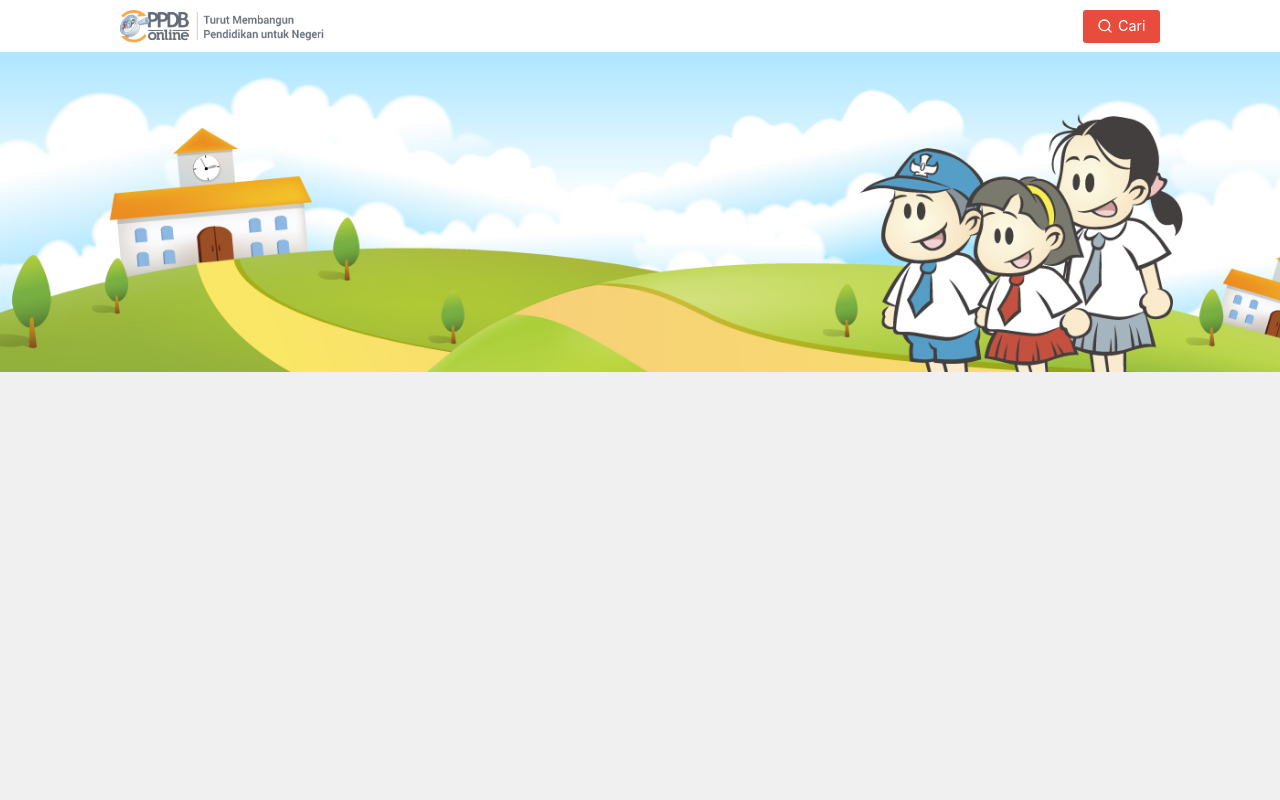
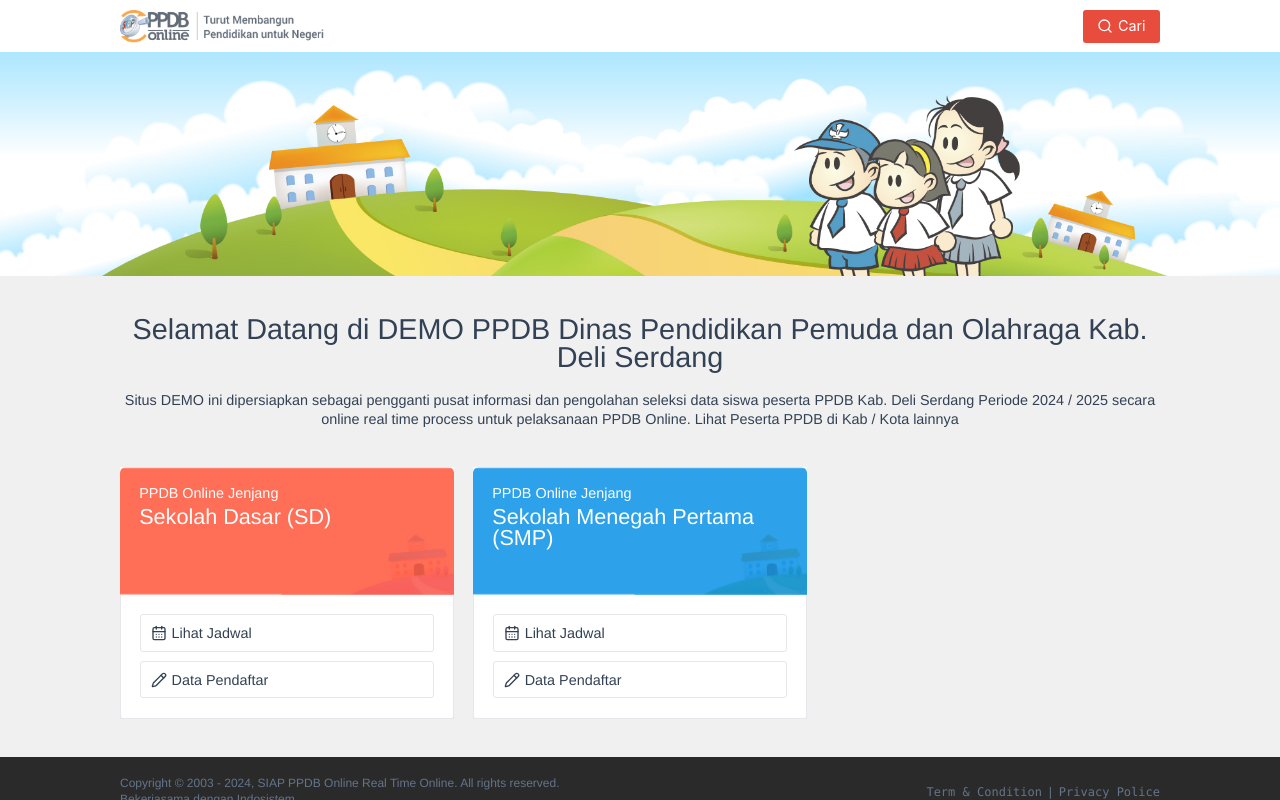
Before and after one commit to rfnasution01/ppdb, a React (Vite) app: page / in a window 1280 px wide. Built offline with nearby package versions, Linux system fonts and the light colour scheme; a small style sheet from the web is missing.

Commit message:
feat: menambahkan halaman home

```diff
--- /dev/null
+++ b/src/layouts/home/IconComponent.tsx
@@ -0,0 +1,14 @@
+export function IconComponent({
+  icon,
+  title,
+}: {
+  icon?: JSX.Element
+  title?: string
+}) {
+  return (
+    <div className="flex items-center gap-8 rounded-lg border p-16 hover:cursor-pointer hover:bg-background">
+      {icon}
+      <p>{title}</p>
+    </div>
+  )
+}
--- /dev/null
+++ b/src/layouts/home/home-content.tsx
@@ -0,0 +1,86 @@
+import { CalendarDays, Pencil } from 'lucide-react'
+import { IconComponent } from './IconComponent'
+
+export function HomeContent() {
+  return (
+    <div className="grid grid-cols-12 gap-32">
+      {/* --- SD --- */}
+      <div
+        className="col-span-4 bg-white phones:col-span-12"
+        style={{
+          borderBottomLeftRadius: '1rem',
+          borderBottomRightRadius: '1rem',
+        }}
+      >
+        <div className="flex flex-col">
+          {/* --- Header --- */}
+          <div className={`relative col-span-6 block`}>
+            <img
+              src="/img/bg-smp.png"
+              alt="login"
+              className="h-[16vh] w-full object-cover filter phones:h-[14vh]"
+              style={{
+                filter: 'hue-rotate(160deg)',
+                borderTopLeftRadius: '1rem',
+                borderTopRightRadius: '1rem',
+              }}
+            />
+            <div className="absolute top-0 flex h-full w-full p-32">
+              <div className="flex h-full w-full flex-col gap-8 text-white">
+                {/* --- Navigation -- */}
+                <p>PPDB Online Jenjang</p>
+                <p className="text-[3.6rem]">Sekolah Dasar (SD)</p>
+              </div>
+            </div>
+          </div>
+          {/* --- Content --- */}
+          <div className="flex flex-col gap-16 border-b border-l border-r p-32">
+            <IconComponent
+              title="Lihat Jadwal"
+              icon={<CalendarDays size={16} />}
+            />
+            <IconComponent title="Data Pendaftar" icon={<Pencil size={16} />} />
+          </div>
+        </div>
+      </div>
+      {/* --- SMP --- */}
+      <div
+        className="col-span-4 bg-white phones:col-span-12"
+        style={{
+          borderBottomLeftRadius: '1rem',
+          borderBottomRightRadius: '1rem',
+        }}
+      >
+        <div className="flex flex-col">
+          {/* --- Header --- */}
+          <div className={`relative col-span-6 block`}>
+            <img
+              src="/img/bg-smp.png"
+              alt="login"
+              className="h-[16vh] w-full object-cover filter phones:h-[14vh]"
+              style={{
+                borderTopLeftRadius: '1rem',
+                borderTopRightRadius: '1rem',
+              }}
+            />
+            <div className="absolute top-0 flex h-full w-full p-32">
+              <div className="flex h-full w-full flex-col gap-8 text-white">
+                {/* --- Navigation -- */}
+                <p>PPDB Online Jenjang</p>
+                <p className="text-[3.6rem]">Sekolah Menegah Pertama (SMP)</p>
+              </div>
+            </div>
+          </div>
+          {/* --- Content --- */}
+          <div className="flex flex-col gap-16 border-b border-l border-r p-32">
+            <IconComponent
+              title="Lihat Jadwal"
+              icon={<CalendarDays size={16} />}
+            />
+            <IconComponent title="Data Pendaftar" icon={<Pencil size={16} />} />
+          </div>
+        </div>
+      </div>
+    </div>
+  )
+}
--- /dev/null
+++ b/src/layouts/home/home-header.tsx
@@ -0,0 +1,17 @@
+export function HomeHeader() {
+  return (
+    <div className="flex flex-col gap-32 text-center">
+      <p className="text-[4.8rem] font-medium phones:text-[3.2rem] phones:font-semibold">
+        Selamat Datang di DEMO PPDB Dinas Pendidikan Pemuda dan Olahraga Kab.
+        Deli Serdang
+      </p>
+      <p className="block phones:hidden" style={{ lineHeight: '130%' }}>
+        Situs DEMO ini dipersiapkan sebagai pengganti pusat informasi dan
+        pengolahan seleksi data siswa peserta PPDB Kab. Deli Serdang Periode
+        2024 / 2025 secara online real time process untuk pelaksanaan PPDB
+        Online. Lihat Peserta PPDB di Kab / Kota lainnya
+      </p>
+      <p className="hidden phones:block">Situs PPDB Periode 2024-2025</p>
+    </div>
+  )
+}
--- /dev/null
+++ b/src/layouts/home/index.ts
@@ -0,0 +1,2 @@
+export * from './home-header'
+export * from './home-content'
--- a/src/layouts/root-layout/index.tsx
+++ b/src/layouts/root-layout/index.tsx
@@ -1,12 +1,24 @@
+import { Outlet } from 'react-router-dom'
 import { RootHeader } from './root-header'
+import { RootFooter } from './root-footer'
 
 export default function RootLayout() {
   return (
-    <div className="scrollbar flex h-screen flex-col overflow-auto text-[2.4rem] phones:text-[2.8rem]">
+    <main className="scrollbar flex h-screen flex-col overflow-auto text-[2.4rem] text-slate-700 phones:text-[2.8rem]">
       <RootHeader />
-      <div className="scrollbar flex h-full flex-1 overflow-auto">
-        <img src="/img/bg.jpg" alt="ppdb" className="h-[40vh] object-cover" />
+      <div className="scrollbar h-full flex-1 overflow-auto">
+        <div className="flex h-full flex-col gap-64 font-helvetica">
+          <div className="h-[40vh] w-full phones:h-[30vh]">
+            <img
+              src="/img/bg.jpg"
+              alt="ppdb"
+              className="h-full w-full object-cover"
+            />
+          </div>
+          <Outlet />
+          <RootFooter />
+        </div>
       </div>
-    </div>
+    </main>
   )
 }
--- /dev/null
+++ b/src/layouts/root-layout/root-footer.tsx
@@ -0,0 +1,23 @@
+export function RootFooter() {
+  return (
+    <footer className="flex items-center gap-32 bg-dark-background px-[20rem] py-32 text-[2rem] text-slate-500 phones:flex-col phones:px-32">
+      <div className="flex-1 phones:text-center">
+        <p style={{ lineHeight: '130%' }}>
+          Copyright © 2003 - 2024, SIAP PPDB Online Real Time Online. All
+          rights reserved. Bekerjasama dengan Indosistem
+        </p>
+      </div>
+      <div className="flex flex-1 justify-end">
+        <div className="flex items-center gap-8">
+          <p className="font-mono text-slate-500 hover:cursor-pointer hover:text-slate-200">
+            Term & Condition
+          </p>
+          <p className="font-mono text-slate-500">|</p>
+          <p className="font-mono text-slate-500 hover:cursor-pointer hover:text-slate-200">
+            Privacy Police
+          </p>
+        </div>
+      </div>
+    </footer>
+  )
+}
--- a/src/layouts/root-layout/root-header.tsx
+++ b/src/layouts/root-layout/root-header.tsx
@@ -7,7 +7,7 @@ export function RootHeader() {
   const [isShow, setIsShow] = useState<boolean>(false)
 
   return (
-    <div className="flex justify-between bg-white px-[20rem] py-16 shadow-md phones:px-32">
+    <header className="flex justify-between bg-white px-[20rem] py-16 shadow-md phones:px-32">
       <img src="/img/logo.png" alt="logo" className="h-[5.5rem] w-[34rem]" />
       <button
         type="button"
@@ -43,6 +43,6 @@ export function RootHeader() {
           </div>
         }
       />
-    </div>
+    </header>
   )
 }
--- /dev/null
+++ b/src/pages/home/index.tsx
@@ -0,0 +1,10 @@
+import { HomeContent, HomeHeader } from '@/layouts/home'
+
+export default function Home() {
+  return (
+    <div className="flex h-full flex-col gap-64 px-[20rem] phones:px-32">
+      <HomeHeader />
+      <HomeContent />
+    </div>
+  )
+}
--- a/src/routes/loadables.ts
+++ b/src/routes/loadables.ts
@@ -12,3 +12,4 @@ export const RootLayout = loadable(() => import('@/layouts/root-layout'))
 
 export const NotFoundPage = loadable(() => import('@/pages/not-found'))
 export const ComingSoonPage = loadable(() => import('@/pages/coming-soon'))
+export const HomePage = loadable(() => import('@/pages/home'))
--- a/tailwind.config.js
+++ b/tailwind.config.js
@@ -135,7 +135,7 @@ export default {
           primary: '#1094DD',
         },
         dark: {
-          background: '#1f2937',
+          background: '#2a2a2a',
           primary: '#60a5fa',
           tint: { 1: '#334155', 2: '#181818' },
         },
```
Also changed, not shown: src/routes/router.tsx (+7 -1 lines), public/img/bg-smp.png (added).
